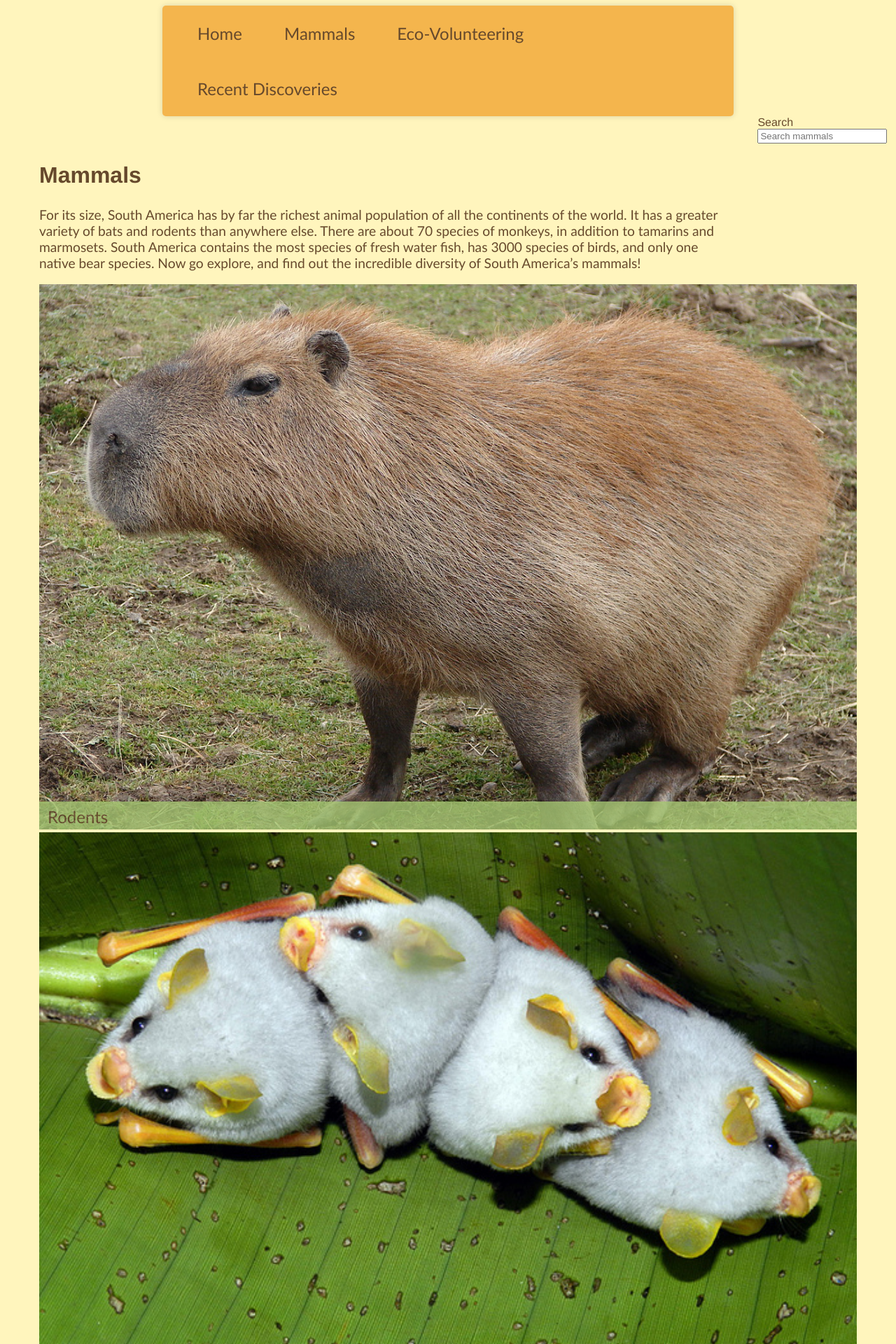
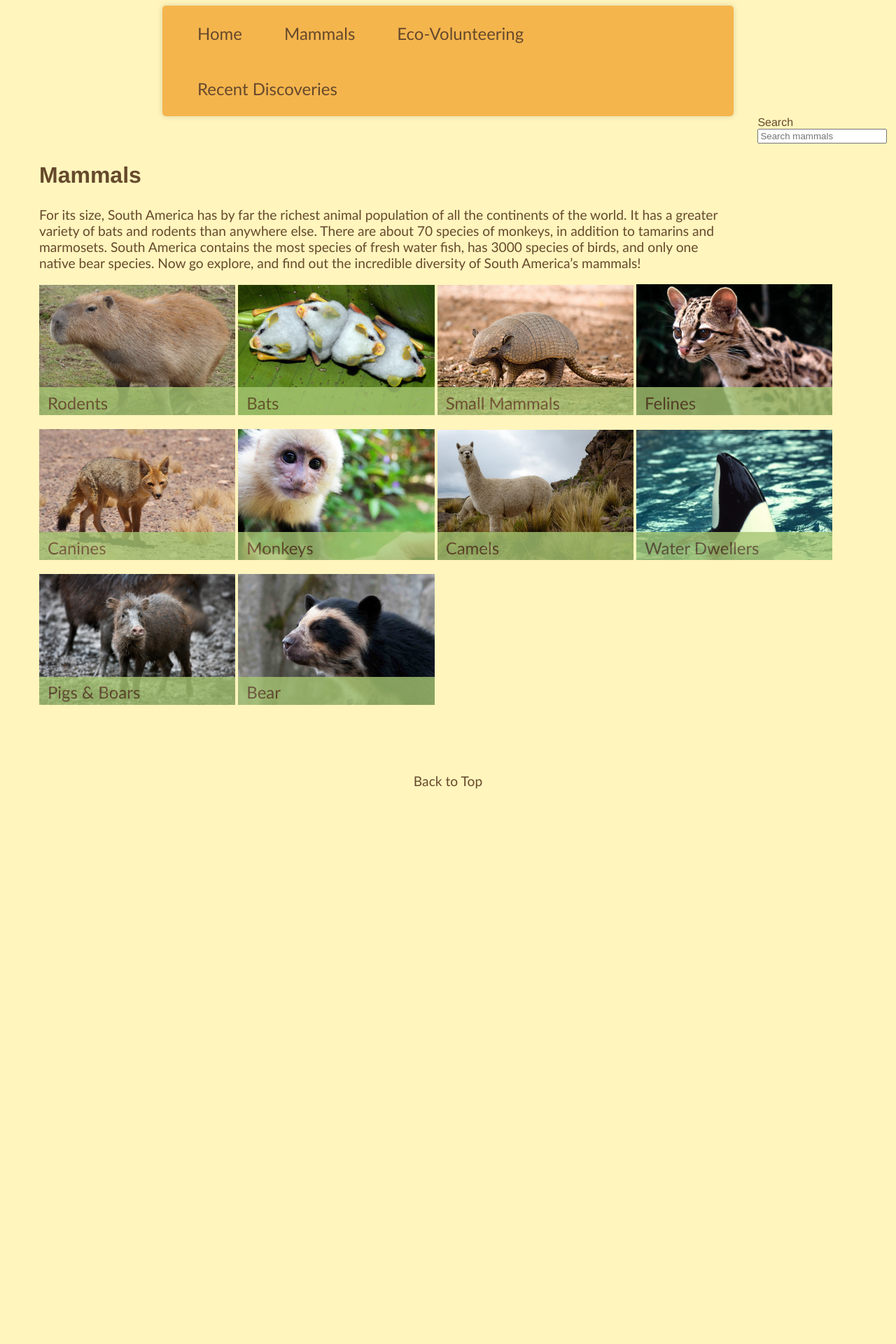
Before and after one commit to liannehebert/large-data-website, a Jekyll site: the page built from mammals.html, in a window 1280 px wide. Shown: the top 1920 px of the page at 70% size. Built offline with Jekyll 4.4.1, drawn with Linux system fonts in a browser that asks for light colours; after the commit the page ends 1146 px from its top, so only the background shows below that.

Commit message:
Made photo grid and rows responsive

```diff
--- a/css/general.css
+++ b/css/general.css
@@ -555,11 +555,26 @@ dl{
 
 }
 
+@media only screen and (min-width: 34em){
+
+.section-link{
+	width:80%;
+}
+
+}
+
+
 @media only screen and (min-width: 45em){
 
 .discovery-photo{
 	width:45%;
 	padding-right:2em;
+}
+
+.section-link{
+	width:49%;
+	margin:0;
+	display:inline-flex;
 }
 
 }
@@ -729,6 +744,14 @@ tr{
 
 }
 
+@media only screen and (min-width: 70em){
+
+.section-link{
+	width:24%;
+}
+
+}
+
 @media only screen and (min-width: 76em){
 
 .discovery-photo{
```
